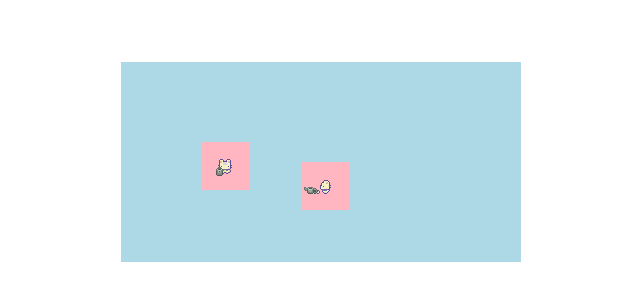
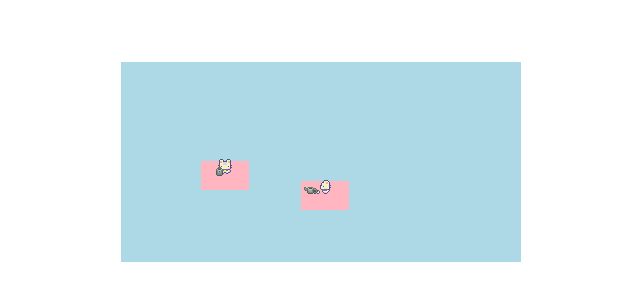
Before and after one commit to Palomia/gmtk-2023, a Next.js app: page / in a window 1280 px wide. Shown: the part 238-538 px from the top of the page, without its empty margins (319-959 px from the left). Built offline with nearby package versions, Linux system fonts and the light colour scheme.

Commit message:
Add basic health render

```diff
--- a/src/app/Animation.tsx
+++ b/src/app/Animation.tsx
@@ -11,6 +11,7 @@
   frames: number;
   speed?: number;
   line?: number;
+  className?: string;
 };
 
 function useAnimationFrame(frames: number, speed: number) {
@@ -28,6 +29,7 @@
   frames,
   speed = 100,
   line = 0,
+  className,
 }: Props) {
   const frame = useAnimationFrame(frames, speed);
 
@@ -40,6 +42,7 @@
         backgroundPositionX: `${-frame * width}px`,
         backgroundPositionY: `${-line * height}px`,
       }}
+      className={className}
     />
   );
 }
--- a/src/app/BunnyAnimation.tsx
+++ b/src/app/BunnyAnimation.tsx
@@ -43,9 +43,14 @@
 type Props = {
   direction: Direction;
   animationType: AnimationType;
+  className?: string;
 };
 
-export default function BunnyAnimation({ animationType, direction }: Props) {
+export default function BunnyAnimation({
+  animationType,
+  direction,
+  className,
+}: Props) {
   return (
     <Animation
       file={spritesheet.src}
@@ -53,6 +58,7 @@
       height={48}
       frames={8}
       line={animationNumber(animationType) * 4 + directionNumber(direction)}
+      className={className}
     />
   );
 }
--- a/src/app/Character.module.css
+++ b/src/app/Character.module.css
@@ -1,4 +1,17 @@
 .root {
   position: absolute;
+}
+
+.root::before {
+  content: '';
+  position: absolute;
   background: lightpink;
+  width: 100%;
+  height: 60%;
+  bottom: 0;
 }
+
+.animation {
+  position: relative;
+  z-index: 1;
+}
--- a/src/app/Character.tsx
+++ b/src/app/Character.tsx
@@ -14,7 +14,11 @@
 function Character({ name, position: { x, y }, direction = 'down' }: Props) {
   return (
     <h1 className={style.root} style={{ left: `${x}px`, top: `${y}px` }}>
-      <BunnyAnimation animationType="watering can" direction={direction} />
+      <BunnyAnimation
+        animationType="watering can"
+        direction={direction}
+        className={style.animation}
+      />
     </h1>
   );
 }
```
